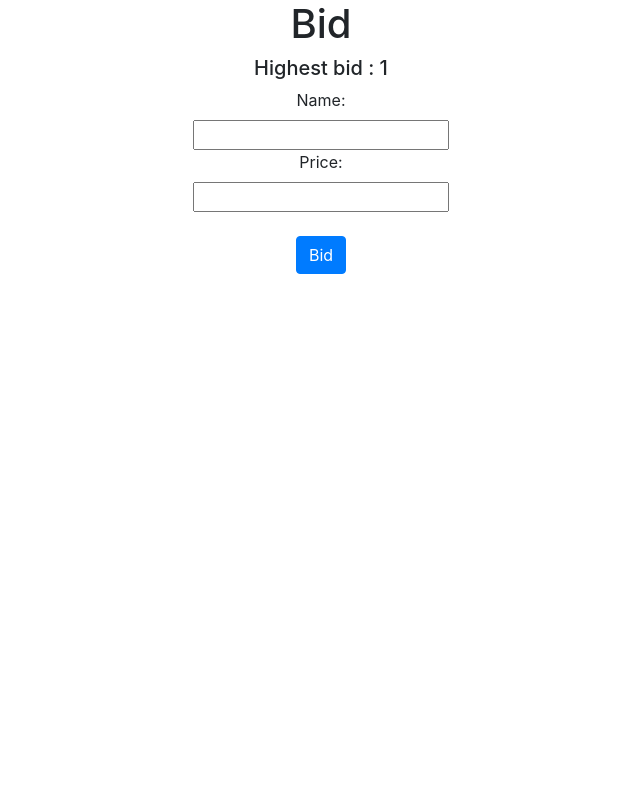
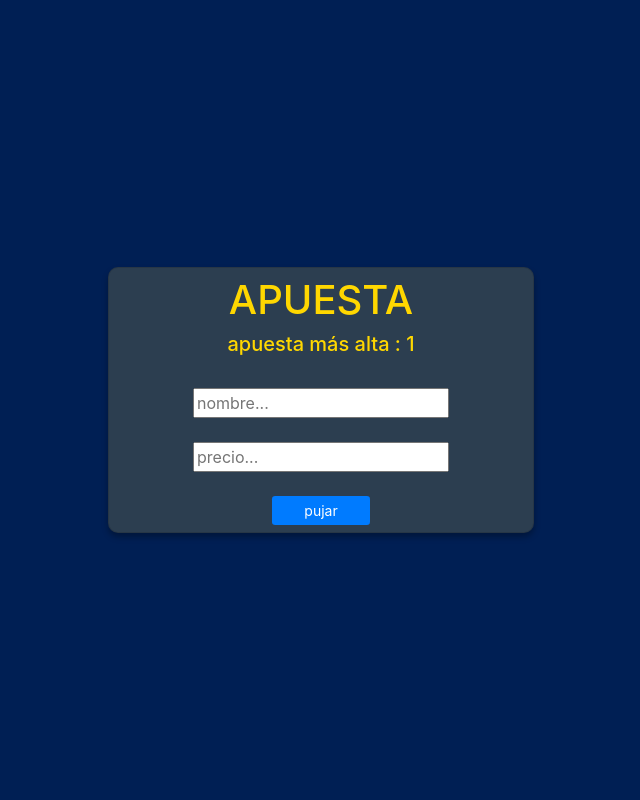
Before and after one commit to leo-narvaez/live-data-streaming-project, a Flask app: template templates/index.html in a window 1280 px wide. Shown: the whole page, without its empty margins (319-959 px from the left). Run offline with Flask 3, Linux system fonts and the light colour scheme; the template is opened without the code that fills it: most values are stand-ins (such as "Sample title", 1, 10 or a date in 2020); some libraries are stand-ins or nearby versions.

Commit message:
frontend actualizado

```diff
--- a/templates/index.html
+++ b/templates/index.html
@@ -2,25 +2,57 @@
 <html>
   <head>
   <link rel="stylesheet" href="https://stackpath.bootstrapcdn.com/bootstrap/4.1.0/css/bootstrap.min.css" integrity="sha384-9gVQ4dYFwwWSjIDZnLEWnxCjeSWFphJiwGPXr1jddIhOegiu1FwO5qRGvFXOdJZ4" crossorigin="anonymous">
-  </head>
+  <style>
+    .center-content {
+      display: flex;
+      flex-direction: column;
+      align-items: center;
+      justify-content: center;
+      height: 100vh;
+    }
+
+    body {
+      background-color:#001F54;
+      color:#FFFFFF;
+    }
+
+    .card {
+      background-color: #2C3E50; /* Gris Oscuro */
+        color: #FFD700; /* Dorado */
+        padding: 20px;
+        border-radius: 10px;
+        box-shadow: 0px 4px 6px rgba(0, 0, 0, 0.3);
+    }
+    .btn-primary {
+      border: none;
+    }
+  </style>
+
+</head>
 
   <body>
-    <center>
-    <h1>Bid</h1>
-    <h5>Highest bid : {{ highest_bid }}</h5>
-    <form action = "/", method = 'post'>
-      <label for="name">Name:</label><br>
-      <input type="text" id="name" name="name"><br>
-      <label for="price">Price:</label><br>
-      <input type="text" id="price" name="price"><br><br>
-      <input class="btn btn-primary" type="submit" value="Bid">
-    </form>
+    <div>
+    <div class="center-content">
 
-    {% if bid_added %}
-    <h4>Bid added!</h4>
-    {% endif %}
-  </center>
+      <div class="card col-sm-4 center-content">
+       <h1>APUESTA</h1>
+        <h5>apuesta más alta : {{ highest_bid }}</h5>
+        <form action = "/", method = 'post'>
+          <label for="name"></label><br>
+          <input type="text" id="name" name="name" placeholder="nombre... "><br>
+          <label for="price"></label><br>
+          <input type="text" id="price" name="price" placeholder="precio... "><br><br>
+          <div class="d-grid gap-2 col-6 mx-auto">
+            <input class="btn btn-primary btn-sm btn-block" type="submit" value="pujar">
+          </div>
+        </form>
+        </div>
+        {% if bid_added %}
+        <h4>Bid added!</h4>
+        {% endif %}
 
+      </div>
+    </div>
   </body>
 
 </html>
```
